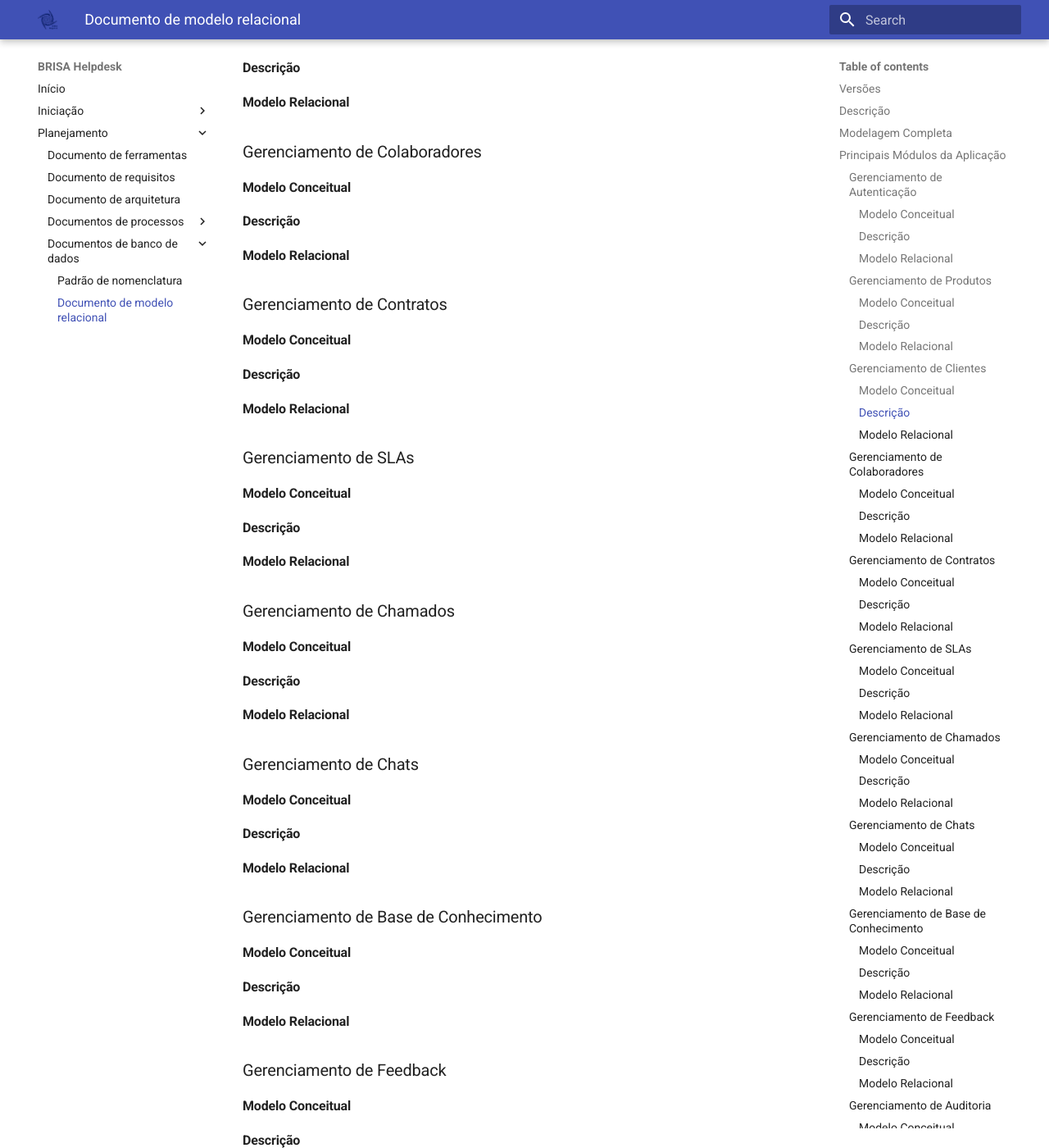
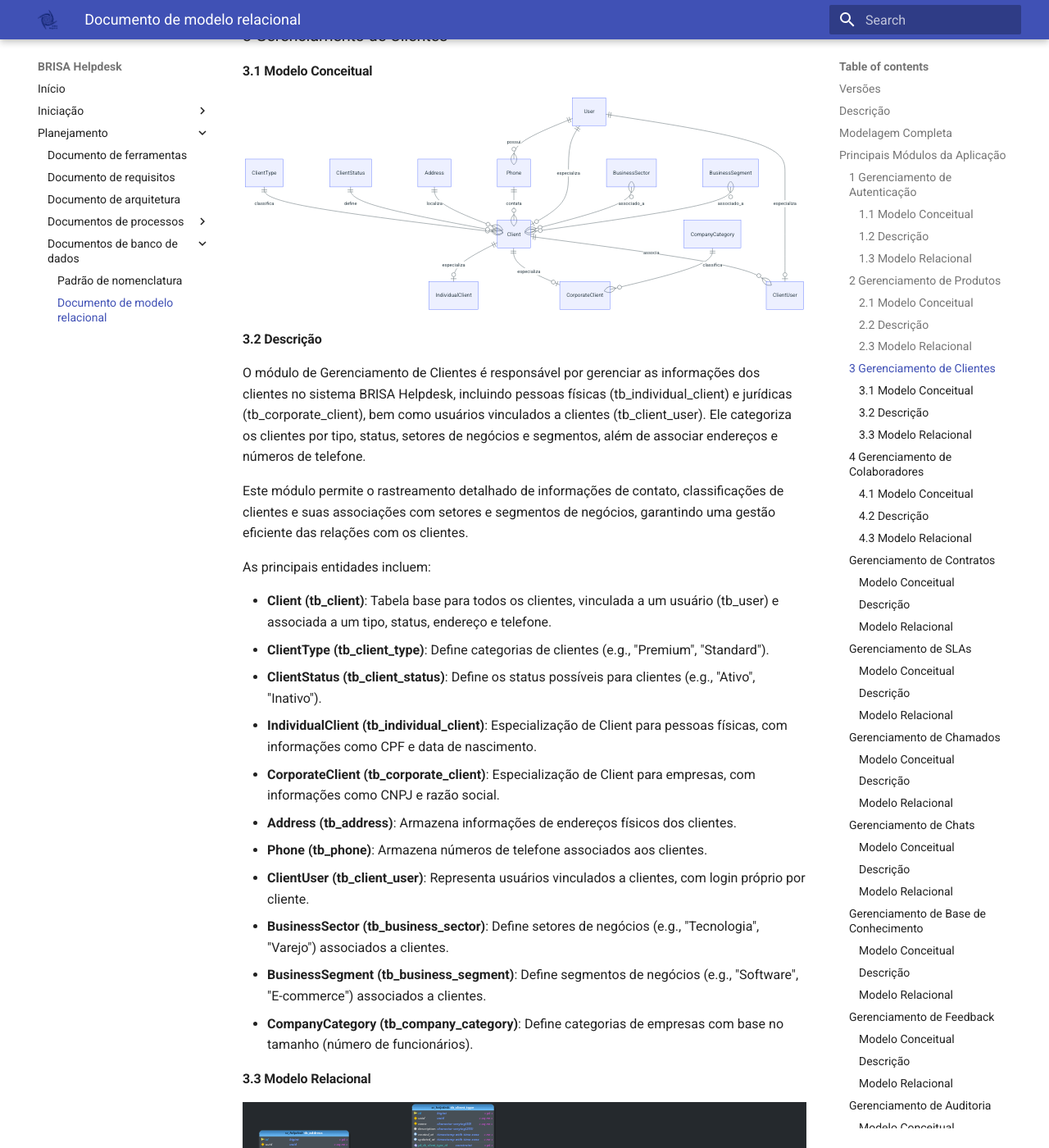
Before and after one commit to brisahelpdesk/mkdocs, an MkDocs documentation site: the page built from docs/planning/database/relational-model.md, in a window 1280 px wide and 1400 px high, scrolled down 4237 px. Shown: the whole window at 82% size. Built offline with MkDocs 1.6.1 and Material for MkDocs 9.7.7, drawn with Linux system fonts in a browser that asks for light colours; some of the changed text lies outside the part shown.

Commit message:
feat: add clients module to db docs

````diff
--- a/docs/planning/database/relational-model.md
+++ b/docs/planning/database/relational-model.md
@@ -8,6 +8,7 @@
 | 30/06/2025 | 0.2    | Adiciona estrutura do documento | [Maelton Lima dos Santos](https://github.com/Maelton) |
 | 30/06/2025 | 0.3    | Adiciona gerenciamento de autenticacao | [Maelton Lima dos Santos](https://github.com/Maelton) |
 | 30/06/2025 | 0.4    | Adiciona gerenciamento de produtos | [Maelton Lima dos Santos](https://github.com/Maelton) |
+| 30/06/2025 | 0.5    | Adiciona gerenciamento de clientes | [Maelton Lima dos Santos](https://github.com/Maelton) |
 
 ## Descrição
 
@@ -21,9 +22,9 @@ Este documento será atualizado conforme novas entidades forem sendo adicionadas
 
 ## Principais Módulos da Aplicação
 
-### Gerenciamento de Autenticação
+### 1 Gerenciamento de Autenticação
 
-#### Modelo Conceitual
+#### 1.1 Modelo Conceitual
 
 ```mermaid
 erDiagram
@@ -38,7 +39,7 @@ erDiagram
     Client ||--o{ ClientUser : associa
 ```
 
-#### Descrição
+#### 1.2 Descrição
 
 O módulo de Gerenciamento de Autenticação gerencia a autenticação e autorização de usuários no sistema BRISA Helpdesk. Ele suporta três tipos de usuários que podem fazer login: Client (clientes, especialização em tb_client), ClientUser (usuários vinculados a clientes, especialização em tb_client_user), e Employee (funcionários, especialização em tb_employee).
 
@@ -58,13 +59,13 @@ As principais entidades incluem:
     - **ClientUser**: Usuários vinculados a clientes, registrados em tb_client_user, com login próprio por cliente.
     - **Employee**: Funcionários da empresa, registrados em tb_employee.
 
-#### Modelo Relacional
+#### 1.3 Modelo Relacional
 
 [![](./images/authentication-module.svg)](./images/authentication-module.svg)
 
-### Gerenciamento de Produtos
+### 2 Gerenciamento de Produtos
 
-#### Modelo Conceitual
+#### 2.1 Modelo Conceitual
 
 ```mermaid
 erDiagram
@@ -75,7 +76,7 @@ erDiagram
     CatalogItem }o--o{ SLA : associado_a
 ```
 
-#### Descrição
+#### 2.2 Descrição
 
 O módulo de Gerenciamento de Produtos é responsável por gerenciar os itens do catálogo do sistema BRISA Helpdesk, que incluem produtos e serviços oferecidos aos clientes. Ele organiza os itens do catálogo em tipos específicos e permite a especialização em produtos (físicos ou não) e serviços (físicos ou não).
 
@@ -90,21 +91,60 @@ As principais entidades incluem:
 - **Contract (tb_contract)**: Representa contratos associados a clientes, que podem incluir múltiplos itens do catálogo.
 - **SLA (tb_sla)**: Define acordos de nível de serviço, que podem estar associados a itens do catálogo para especificar tempos de resposta e resolução.
 
-#### Modelo Relacional
+#### 2.3 Modelo Relacional
 
 [![](./images/products-module.svg)](./images/products-module.svg)
 
-### Gerenciamento de Clientes
+### 3 Gerenciamento de Clientes
 
-#### Modelo Conceitual
-#### Descrição
-#### Modelo Relacional
+#### 3.1 Modelo Conceitual
 
-### Gerenciamento de Colaboradores
+```mermaid
+erDiagram
+    ClientType ||--o{ Client : classifica
+    ClientStatus ||--o{ Client : define
+    Address ||--o{ Client : localiza
+    Phone ||--o{ Client : contata
+    User ||--o| Client : especializa
+    Client ||--o| IndividualClient : especializa
+    Client ||--o| CorporateClient : especializa
+    Client ||--o{ ClientUser : associa
+    User ||--o| ClientUser : especializa
+    BusinessSector }o--o{ Client : associado_a
+    BusinessSegment }o--o{ Client : associado_a
+    CompanyCategory ||--o{ CorporateClient : classifica
+    User ||--o{ Phone : possui
+```
 
-#### Modelo Conceitual
-#### Descrição
-#### Modelo Relacional
+#### 3.2 Descrição
+
+O módulo de Gerenciamento de Clientes é responsável por gerenciar as informações dos clientes no sistema BRISA Helpdesk, incluindo pessoas físicas (tb_individual_client) e jurídicas (tb_corporate_client), bem como usuários vinculados a clientes (tb_client_user). Ele categoriza os clientes por tipo, status, setores de negócios e segmentos, além de associar endereços e números de telefone.
+
+Este módulo permite o rastreamento detalhado de informações de contato, classificações de clientes e suas associações com setores e segmentos de negócios, garantindo uma gestão eficiente das relações com os clientes.
+
+As principais entidades incluem:
+
+- **Client (tb_client)**: Tabela base para todos os clientes, vinculada a um usuário (tb_user) e associada a um tipo, status, endereço e telefone.
+- **ClientType (tb_client_type)**: Define categorias de clientes (e.g., "Premium", "Standard").
+- **ClientStatus (tb_client_status)**: Define os status possíveis para clientes (e.g., "Ativo", "Inativo").
+- **IndividualClient (tb_individual_client)**: Especialização de Client para pessoas físicas, com informações como CPF e data de nascimento.
+- **CorporateClient (tb_corporate_client)**: Especialização de Client para empresas, com informações como CNPJ e razão social.
+- **Address (tb_address)**: Armazena informações de endereços físicos dos clientes.
+- **Phone (tb_phone)**: Armazena números de telefone associados aos clientes.
+- **ClientUser (tb_client_user)**: Representa usuários vinculados a clientes, com login próprio por cliente.
+- **BusinessSector (tb_business_sector)**: Define setores de negócios (e.g., "Tecnologia", "Varejo") associados a clientes.
+- **BusinessSegment (tb_business_segment)**: Define segmentos de negócios (e.g., "Software", "E-commerce") associados a clientes.
+- **CompanyCategory (tb_company_category)**: Define categorias de empresas com base no tamanho (número de funcionários).
+
+#### 3.3 Modelo Relacional
+
+[![](./images/clients-module.svg)](./images/clients-module.svg)
+
+### 4 Gerenciamento de Colaboradores
+
+#### 4.1 Modelo Conceitual
+#### 4.2 Descrição
+#### 4.3 Modelo Relacional
 
 ### Gerenciamento de Contratos
 
````
Also changed, not shown: docs/planning/database/images/clients-module.svg (added).
